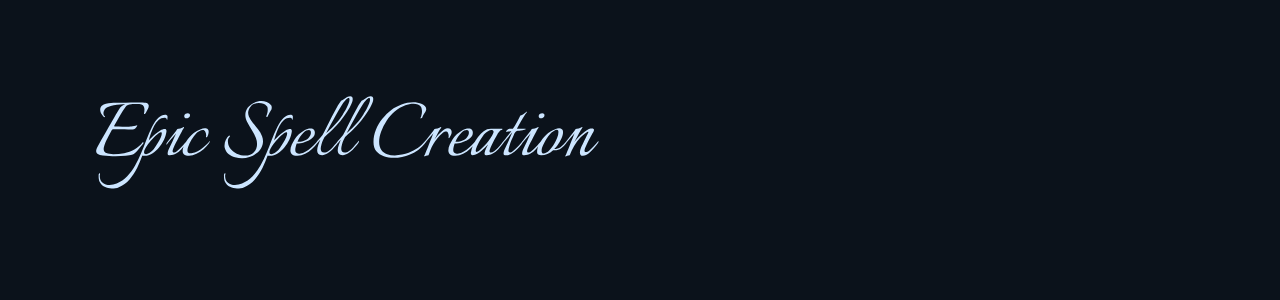
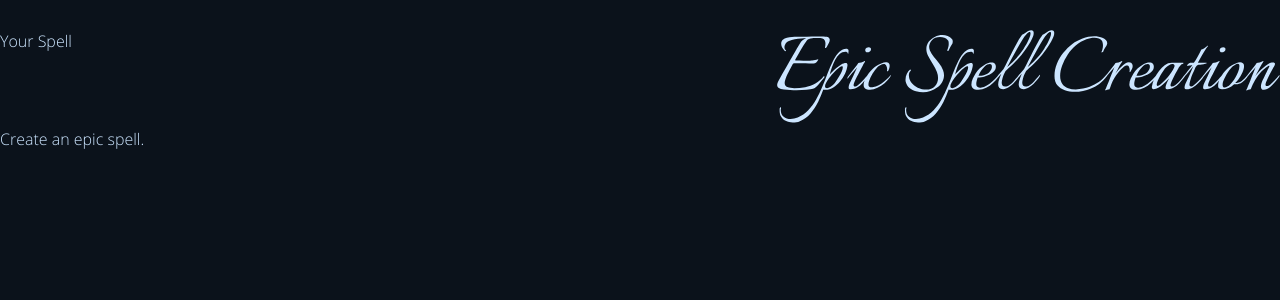
Before and after one commit to zanderriggs/how-to-ttrpg, a React (Create React App) app: page /epic in a window 1280 px wide. Shown: the top 300 px of the page. Built offline with nearby package versions, Linux system fonts and the light colour scheme.

Commit message:
Trying out moving css to CSS modules over global css file

```diff
--- /dev/null
+++ b/src/layout/page-layout.module.scss
@@ -0,0 +1,11 @@
+@import '../styles/variables';
+
+.content {
+  max-width: 1280px;
+  margin: 0 auto;
+}
+
+.pageStyles {
+  color: $primaryFontColor;
+  padding: 30px 0;
+}
--- a/src/layout/page-layout.tsx
+++ b/src/layout/page-layout.tsx
@@ -2,14 +2,12 @@ import * as React from 'react';
 
 import { Outlet } from 'react-router-dom';
 
-type LayoutType = {
-    children: React.ReactElement[];
-};
+import styles from './page-layout.module.scss';
 
 export default function Layout(): React.ReactElement {
     return (
-        <div className="content">
-            <main className="page-styles">
+        <div className={styles.content}>
+            <main className={styles.pageStyles}>
                 <Outlet />
             </main>
         </div>
--- a/src/pages/epic-spells.tsx
+++ b/src/pages/epic-spells.tsx
@@ -1,9 +1,17 @@
 import { EpicLogo } from '../icons/epic';
+
+import styles from './epicSpells.module.scss';
 
 export const EpicSpells = () => {
     return (
-        <div>
-            <EpicLogo />
-        </div>
+        <>
+            <header className={styles.epicSpellHeader}>
+                <div className="spell">Your Spell</div>
+                <div className="logo">
+                    <EpicLogo />
+                </div>
+            </header>
+            <section>Create an epic spell.</section>
+        </>
     );
 };
--- /dev/null
+++ b/src/pages/epicSpells.module.scss
@@ -0,0 +1,4 @@
+.epicSpellHeader {
+  display: flex;
+  justify-content: space-between;
+}
--- a/src/styles/_defaults.scss
+++ b/src/styles/_defaults.scss
@@ -1,4 +1,5 @@
 @import './site-fonts';
+@import './variables';
 
 body {
   font-family: OpenSans, sans-serif;
--- a/src/styles/style.scss
+++ b/src/styles/style.scss
@@ -1,17 +1,11 @@
 @import './defaults';
-@import './variables';
 
 body {
   background-color: $backgroundColor;
 }
 
-.page-styles {
-  color: $primaryFontColor;
-  padding: 96px;
-}
-
 .reference-title {
-  color: '#663399';
+  color: #663399;
 }
 
 .codeStyles {
```
Also changed, not shown: src/index.module.scss (added).
